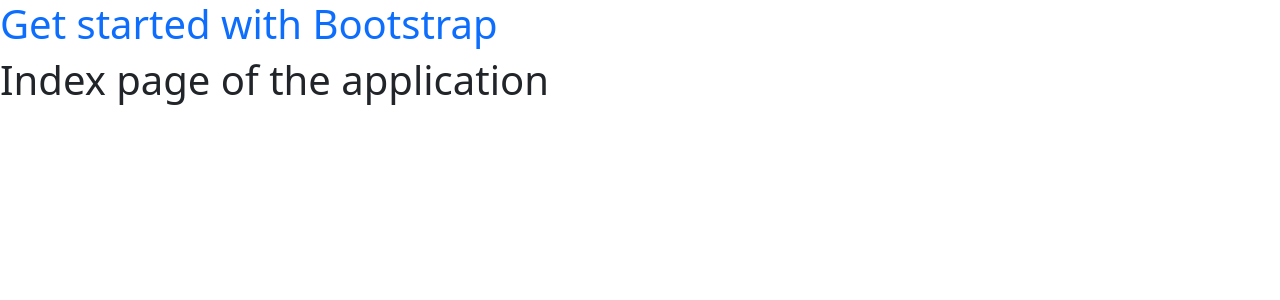
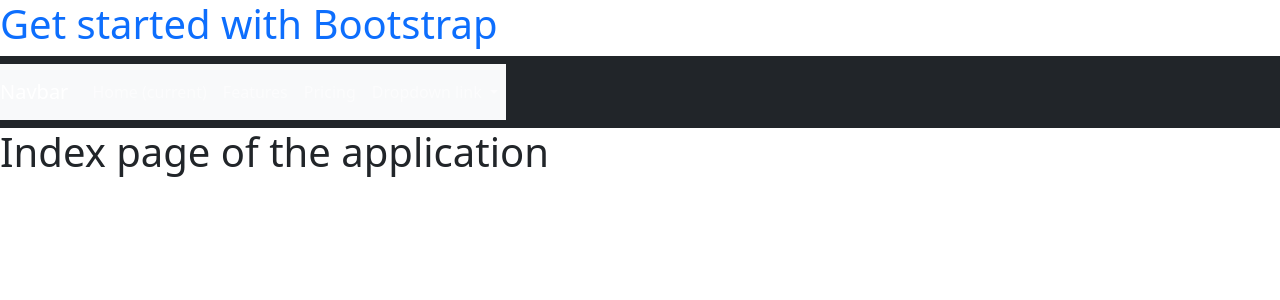
Before and after one commit to kusam-chandrahas-reddy/VulnApp, a Flask app: page / in a window 1280 px wide. Shown: the top 300 px of the page. Run offline with Flask 3, Linux system fonts and the light colour scheme; some libraries are stand-ins or nearby versions.

Commit message:
new commit adding nav

```diff
--- a/templates/base.html
+++ b/templates/base.html
@@ -15,6 +15,46 @@
     <h1 class="text-primary">
         Get started with Bootstrap
 	</h1>
+  <nav class="navbar navbar-dark bg-dark">
+    <!-- Navbar content -->
+    <nav class="navbar navbar-expand-lg navbar-light bg-light">
+      <a class="navbar-brand" href="#">Navbar</a>
+      <button class="navbar-toggler" type="button" data-toggle="collapse" data-target="#navbarNavDropdown" aria-controls="navbarNavDropdown" aria-expanded="false" aria-label="Toggle navigation">
+        <span class="navbar-toggler-icon"></span>
+      </button>
+      <div class="collapse navbar-collapse" id="navbarNavDropdown">
+        <ul class="navbar-nav">
+          <li class="nav-item active">
+            <a class="nav-link" href="#">Home <span class="sr-only">(current)</span></a>
+          </li>
+          <li class="nav-item">
+            <a class="nav-link" href="#">Features</a>
+          </li>
+          <li class="nav-item">
+            <a class="nav-link" href="#">Pricing</a>
+          </li>
+          <li class="nav-item dropdown">
+            <a class="nav-link dropdown-toggle" href="#" id="navbarDropdownMenuLink" data-toggle="dropdown" aria-haspopup="true" aria-expanded="false">
+              Dropdown link
+            </a>
+            <div class="dropdown-menu" aria-labelledby="navbarDropdownMenuLink">
+              <a class="dropdown-item" href="#">Action</a>
+              <a class="dropdown-item" href="#">Another action</a>
+              <a class="dropdown-item" href="#">Something else here</a>
+            </div>
+          </li>
+        </ul>
+      </div>
+    </nav>
+  </nav>
+  <!--
+  <nav class="navbar navbar-dark bg-primary">
+    <!-- Navbar content - ->
+  </nav>
+
+  <nav class="navbar navbar-light" style="background-color: #e3f2fd;">
+    <!-- Navbar content - ->
+  </nav> -->
 {% block content %}{%endblock%}
 
     <!-- Bootstrap Javascripts -->
```
